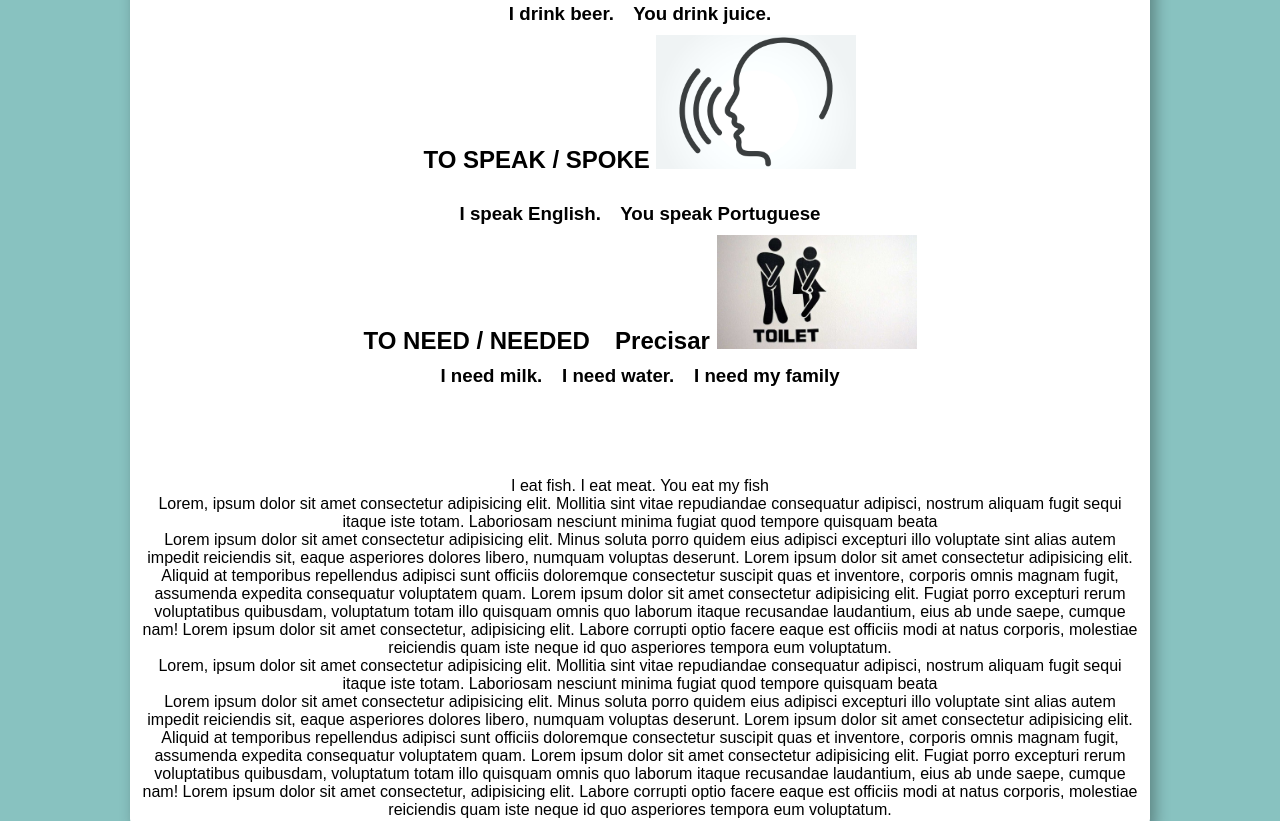
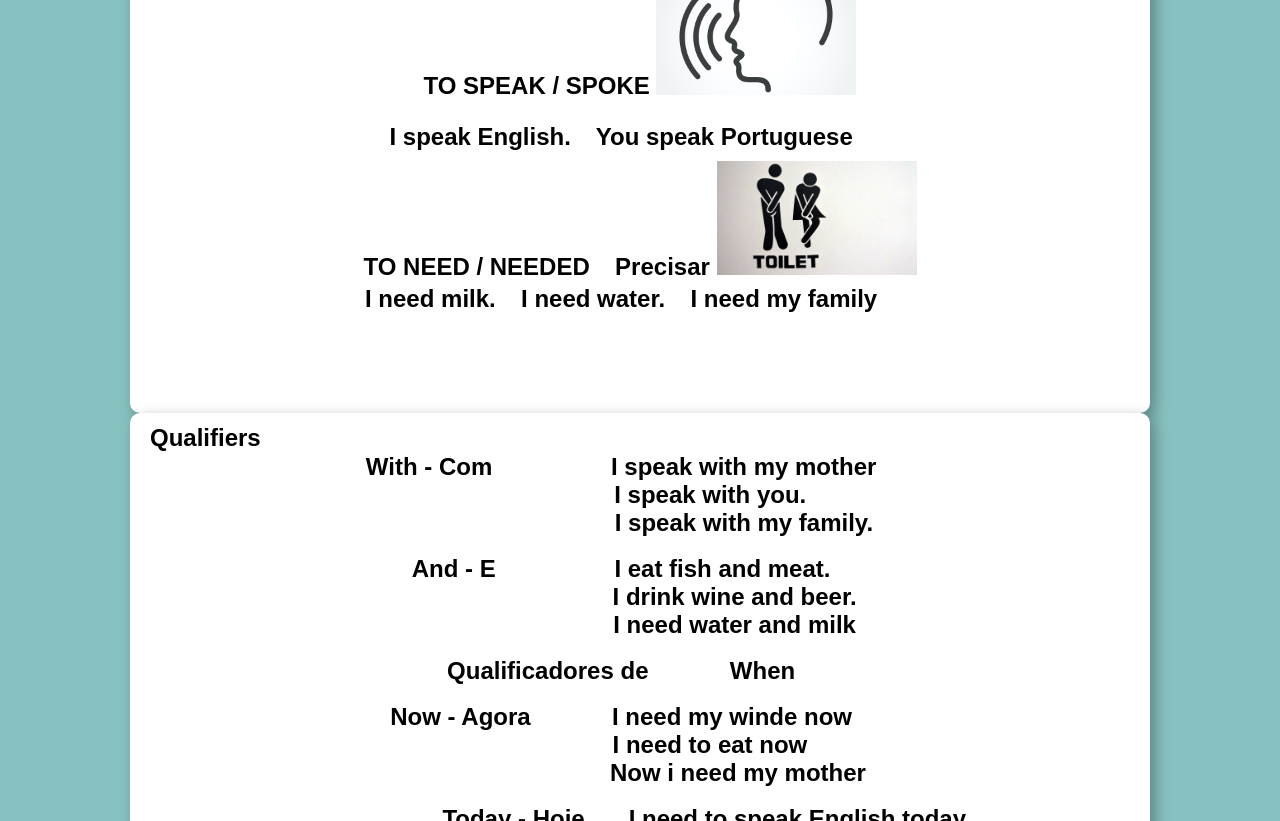
Before and after one commit to jonhysantos/Projetoingles, a plain HTML site: page index.html in a window 1280 px wide. Shown: the part 1979-2800 px from the top of the page. Drawn offline with Linux system fonts and the light colour scheme.

Commit message:
atulização

```diff
--- a/index.html
+++ b/index.html
@@ -63,7 +63,7 @@
                 <br>
                 <li>Brazilian - Brasil</li>
             </ul>
-            <footer>Desenvolvido por Jonhy Alberto</footer>
+
     </main>
     <main>
         <h2>Verbs</h2>
@@ -80,8 +80,26 @@
         <h2 class="center">TO NEED / NEEDED &ensp; Precisar <img width="200px" src="imagnes/preciso.jpg" alt=""></h2>
         <h3>I need milk. &ensp; I need water. &ensp; I need my family</h3>
         <br> <br> <br> <br><br>
+    </main>
+    <main>
+        <h2>Qualifiers</h2>
+        <h3>With - Com  &ensp; &ensp; &ensp; &ensp; &ensp; &ensp; I speak with my mother </h3>
+        <h3 class="right"> &ensp;I speak with you.</h3>
+        <h3 class="ident"> &ensp; &ensp; &ensp; &ensp;I speak with my family.</h3>
+        <br>
+        <h3>And - E &ensp; &ensp; &ensp; &ensp; &ensp; &ensp;  I eat fish and meat.</h3>
+        <h3 class="ident"> &ensp; &ensp; &ensp;I drink wine and beer.</h3>
+        <h3 class="ident"> &ensp; &ensp; &ensp;I need water and milk</h3>
+        <br>
+        <h3>Qualificadores de &ensp; &ensp; &ensp; &ensp; When</h3>
+        <br>
+        <h3>Now - Agora &ensp; &ensp; &ensp; &ensp; I need my winde now</h3>
+        <h3 class="ident">I need to eat now</h3>
+        <h3 class="ident"> &ensp; &ensp; &ensp; Now i need my mother</h3>
+        <br>
+        <h3 class="right">Today - Hoje  &ensp; &ensp;  I need to speak English today</h3>
+        <br>
 
-        I eat fish.     I eat meat.    You eat my fish
         <p>Lorem, ipsum dolor sit amet consectetur adipisicing elit. Mollitia sint vitae repudiandae consequatur adipisci, nostrum aliquam fugit sequi itaque iste totam. Laboriosam nesciunt minima fugiat quod tempore quisquam beata</p>
         Lorem ipsum dolor sit amet consectetur adipisicing elit. Minus soluta porro quidem eius adipisci excepturi illo voluptate sint alias autem impedit reiciendis sit, eaque asperiores dolores libero, numquam voluptas deserunt.
         Lorem ipsum dolor sit amet consectetur adipisicing elit. Aliquid at temporibus repellendus adipisci sunt officiis doloremque consectetur suscipit quas et inventore, corporis omnis magnam fugit, assumenda expedita consequatur voluptatem quam.
@@ -91,7 +109,8 @@
         Lorem ipsum dolor sit amet consectetur adipisicing elit. Minus soluta porro quidem eius adipisci excepturi illo voluptate sint alias autem impedit reiciendis sit, eaque asperiores dolores libero, numquam voluptas deserunt.
         Lorem ipsum dolor sit amet consectetur adipisicing elit. Aliquid at temporibus repellendus adipisci sunt officiis doloremque consectetur suscipit quas et inventore, corporis omnis magnam fugit, assumenda expedita consequatur voluptatem quam.
         Lorem ipsum dolor sit amet consectetur adipisicing elit. Fugiat porro excepturi rerum voluptatibus quibusdam, voluptatum totam illo quisquam omnis quo laborum itaque recusandae laudantium, eius ab unde saepe, cumque nam!
-        Lorem ipsum dolor sit amet consectetur, adipisicing elit. Labore corrupti optio facere eaque est officiis modi at natus corporis, molestiae reiciendis quam iste neque id quo asperiores tempora eum voluptatum.
+        Lorem ipsum dolor sit amet consectetur, adipisicing elit. Labore corrupti optio facere eaque est officiis modi at natus corporis, molestiae reiciendis quam iste neque id quo asperiores tempora eum voluptatum
+        <footer>Desenvolvido por Jonhy Alberto</footer>
 
     </main>
 
--- a/style.css
+++ b/style.css
@@ -55,9 +55,25 @@ main {
 .p {
     text-align: left;
 }
+
+
 main > h2 {
     text-align: left;
+    line-height: 10px;
     padding: 10px;
+}
+h3 {
+    text-indent: -1.0cm;
+    font-size: 1.5em;
+}
+
+main > .right {
+    font-size: 1.5em;
+    text-indent:3.4cm;
+}
+main > .ident {
+    font-size: 1.5em;
+    text-indent: 3.7cm;
 }
 
 
```
